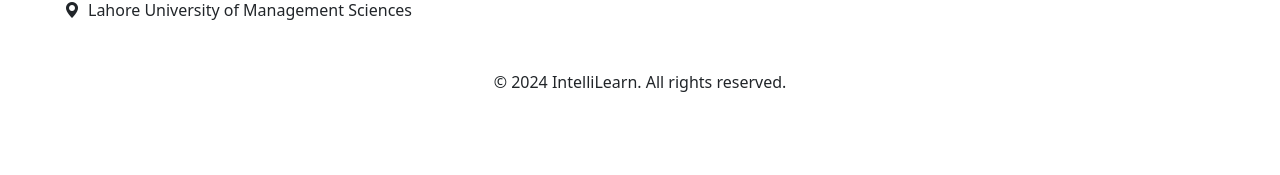
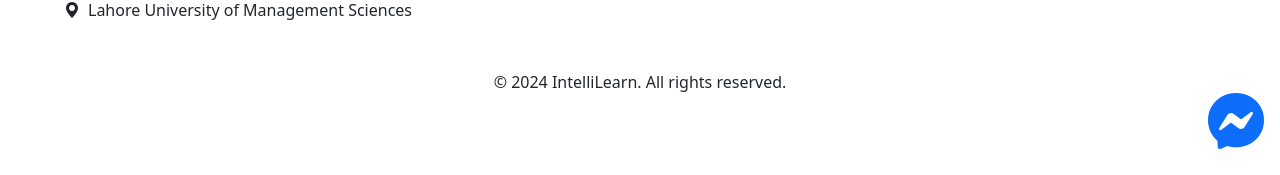
Before and after one commit to hasanhd555/GPT-EdTech, a React (Create React App) app in the folder Frontend/: page /course-overview in a window 1280 px wide. Shown: the part 622-797 px from the top of the page. Built offline with nearby package versions, Linux system fonts and the light colour scheme.

Commit message:
ChatBot Created
-Draggable icon and chatbot created
-Click and unclick to open and unopen chatbot

```diff
--- a/Frontend/package.json
+++ b/Frontend/package.json
@@ -18,12 +18,14 @@
     "bootstrap": "^5.3.3",
     "cloudinary": "^2.0.1",
     "cloudinary-react": "^1.8.1",
+    "deep-chat-react": "^1.4.11",
     "formik": "^2.4.5",
     "react": "^18.2.0",
     "react-bootstrap": "^2.10.1",
     "react-bootstrap-icons": "^1.11.3",
     "react-countdown-circle-timer": "^3.2.1",
     "react-dom": "^18.2.0",
+    "react-draggable": "^4.4.6",
     "react-redux": "^9.1.0",
     "react-router-dom": "^6.22.2",
     "react-scripts": "5.0.1",
--- a/Frontend/src/components/Course/CourseOverviewPage.tsx
+++ b/Frontend/src/components/Course/CourseOverviewPage.tsx
@@ -13,6 +13,8 @@ import { useNavigate } from "react-router";
 import { useEffect, useState } from "react";
 import axios from "axios";
 import { useAppSelector } from "../../redux/hooks";
+import { DeepChat } from "deep-chat-react";
+import Draggable from "react-draggable";
 
 interface Lesson {
   _id: string;
@@ -27,6 +29,7 @@ interface Comment {
 }
 
 const CourseOverviewPage = () => {
+  const [chatbotActive, setChatbotActive] = useState(false);
   const navigate = useNavigate();
   const [lessons, setLessons] = useState<Lesson[]>([]);
   const [comments, setComments] = useState<Comment[]>([]);
@@ -43,6 +46,10 @@ const CourseOverviewPage = () => {
     averageRating: 0,
   });
   const { isAdmin, email, _id } = useAppSelector((state) => state.User);
+
+  const toggleChatbot = () => {
+    setChatbotActive((prevChatbotActive) => !prevChatbotActive);
+  };
 
   const handleChange = (event: React.ChangeEvent<HTMLInputElement>) => {
     setCommentText(event.target.value);
@@ -190,6 +197,31 @@ const CourseOverviewPage = () => {
             {/* will render course title and description in this column */}
             <h1 className="text-center">{courseData.title}</h1>
             <p className=" mt-3 w-75 text-center">{courseData.description}</p>
+            <div
+              style={{
+                position: "fixed",
+                bottom: "1rem",
+                right: "1rem",
+                zIndex: "2",
+              }}
+            >
+              <Draggable>
+                <div className="chatbot-icon">
+                  {chatbotActive && (
+                    <DeepChat
+                      directConnection={{
+                        openAI: { key: "enter api key here" },
+                      }}
+                    ></DeepChat>
+                  )}
+                  <i
+                    className="bi bi-messenger"
+                    style={{ fontSize: "3.5rem", color: "#0D6EFD" }}
+                    onClick={toggleChatbot}
+                  ></i>
+                </div>
+              </Draggable>
+            </div>
           </Col>
           <Col
             className="d-flex flex-column p-5"
```
Also changed, not shown: 2 other files (tests, documents, lock files or other folders).
